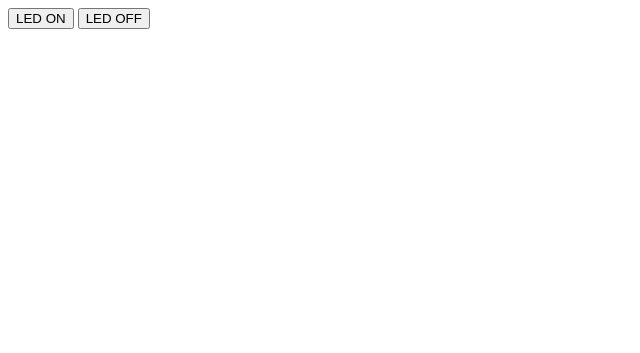
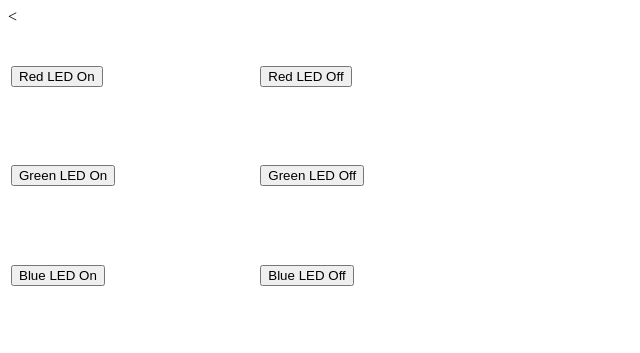
Before and after one commit to AlemayehuMekonen/Network-everything, a plain HTML site: page SimpleConnectedDevices/src/public/index.html in a window 1280 px wide. Shown: the whole page, without its empty margins (0-640 px from the left). Drawn offline with nearby package versions, Linux system fonts and the light colour scheme.

Commit message:
Update index.html

```diff
--- a/SimpleConnectedDevices/src/public/index.html
+++ b/SimpleConnectedDevices/src/public/index.html
@@ -3,11 +3,42 @@
 	<head>
 		<meta charset="utf8"/>
 		<title>Trivial Connected Device Control Panel</title>
+		<<script src="/socket.io/socket.io.js"></script>
 		<script src="client.js"></script>
 	</head>
 	<body>
-        <button onclick="ledON()">LED ON</button>
-
-        <button onclick="ledOFF()">LED OFF</button>
+		<table style="width:100%; max-width: 500px; height:300px;">
+			<tr>
+				<td>
+					<button onclick="redLEDOn()">Red LED On</button>
+				</td>
+				<td>
+					<button onclick="redLEDOff()">Red LED Off</button>
+				</td>
+			</tr>
+			<tr>
+				<td>
+					<button onclick="greenLEDOn()">Green LED On</button>
+				</td>
+				<td>
+					<button onclick="greenLEDOff()">Green LED Off</button>
+				</td>
+			</tr>
+			<tr>
+				<td>
+					<button onclick="blueLEDOn()">Blue LED On</button>
+				</td>
+				<td>
+					<button onclick="blueLEDOff()">Blue LED Off</button>
+				</td>
+			</tr>
+		</table>
+		<table>
+			<tr>
+				<td>
+					<img id="placeholder">
+				</td>
+			</tr>
+		</table>
 	</body>
 </html>
```
Lines whose indentation alone changed are shown as unchanged.
